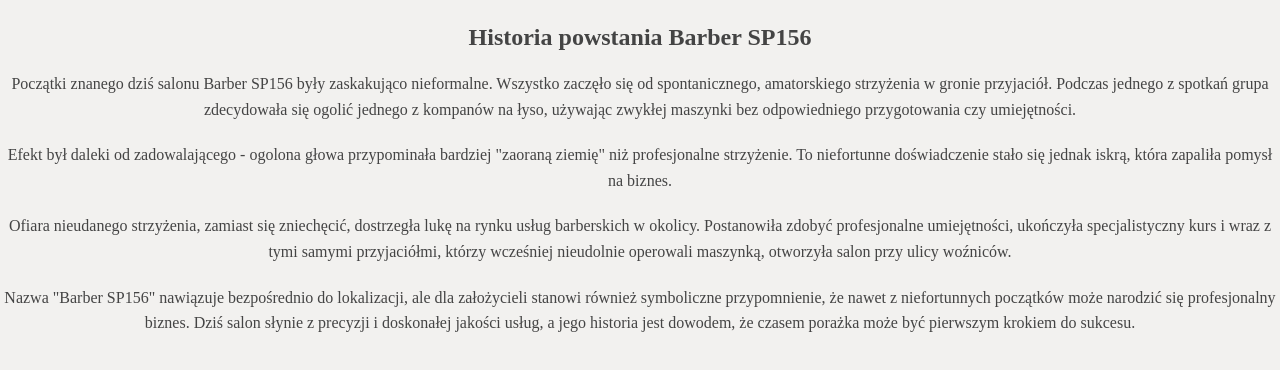
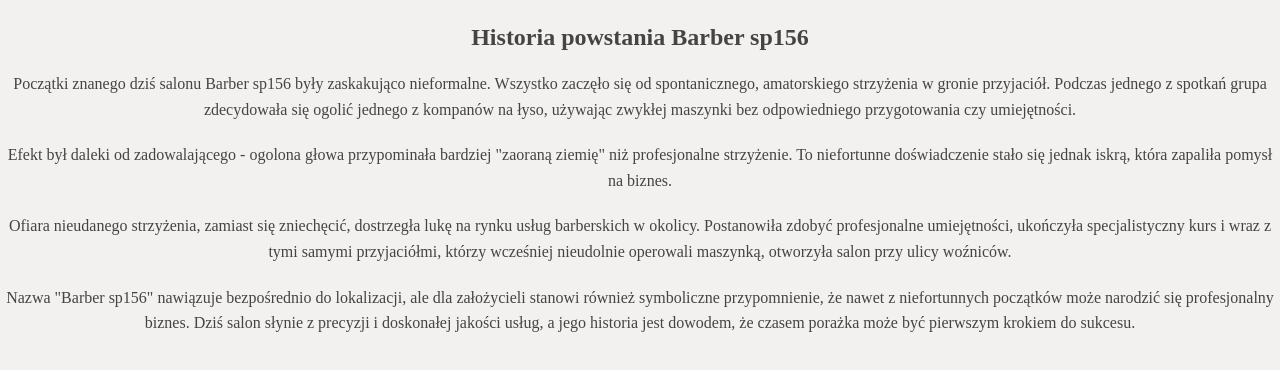
Before and after one commit to Weziqq/BarberSP156, a plain HTML site: page onas.html in a window 1280 px wide. Drawn offline with Linux system fonts and the light colour scheme; a web font is replaced by a local one.

Commit message:
Update 3.2

```diff
--- a/onas.html
+++ b/onas.html
@@ -3,14 +3,14 @@
 <head>
     <meta charset="UTF-8">
     <meta name="viewport" content="width=device-width, initial-scale=1.0">
-    <title>O Nas - Barber SP156</title>
+    <title>O Nas - Barber sp156</title>
     <link rel="stylesheet" href="style.css">
 </head>
 <body>
 <section class="history-section">
-    <h3>Historia powstania Barber SP156</h3>
+    <h3>Historia powstania Barber sp156</h3>
     <p>
-        Początki znanego dziś salonu Barber SP156 były zaskakująco nieformalne. Wszystko zaczęło się od spontanicznego, amatorskiego strzyżenia w gronie przyjaciół. Podczas jednego z spotkań grupa zdecydowała się ogolić jednego z kompanów na łyso, używając zwykłej maszynki bez odpowiedniego przygotowania czy umiejętności.
+        Początki znanego dziś salonu Barber sp156 były zaskakująco nieformalne. Wszystko zaczęło się od spontanicznego, amatorskiego strzyżenia w gronie przyjaciół. Podczas jednego z spotkań grupa zdecydowała się ogolić jednego z kompanów na łyso, używając zwykłej maszynki bez odpowiedniego przygotowania czy umiejętności.
     </p>
     <p>
         Efekt był daleki od zadowalającego - ogolona głowa przypominała bardziej "zaoraną ziemię" niż profesjonalne strzyżenie. To niefortunne doświadczenie stało się jednak iskrą, która zapaliła pomysł na biznes.
@@ -19,7 +19,7 @@
         Ofiara nieudanego strzyżenia, zamiast się zniechęcić, dostrzegła lukę na rynku usług barberskich w okolicy. Postanowiła zdobyć profesjonalne umiejętności, ukończyła specjalistyczny kurs i wraz z tymi samymi przyjaciółmi, którzy wcześniej nieudolnie operowali maszynką, otworzyła salon przy ulicy woźniców.
     </p>
     <p>
-        Nazwa "Barber SP156" nawiązuje bezpośrednio do lokalizacji, ale dla założycieli stanowi również symboliczne przypomnienie, że nawet z niefortunnych początków może narodzić się profesjonalny biznes. Dziś salon słynie z precyzji i doskonałej jakości usług, a jego historia jest dowodem, że czasem porażka może być pierwszym krokiem do sukcesu.
+        Nazwa "Barber sp156" nawiązuje bezpośrednio do lokalizacji, ale dla założycieli stanowi również symboliczne przypomnienie, że nawet z niefortunnych początków może narodzić się profesjonalny biznes. Dziś salon słynie z precyzji i doskonałej jakości usług, a jego historia jest dowodem, że czasem porażka może być pierwszym krokiem do sukcesu.
     </p>
 </section>
 </body>
```
Also changed, not shown: index.html (+3 -3 lines), kontakt.html (+1 -1 lines), poprawki.html (+1 -1 lines), strzyżenie.html (+1 -1 lines), stylizacja.html (+1 -1 lines), uslugi.html (+1 -1 lines).
